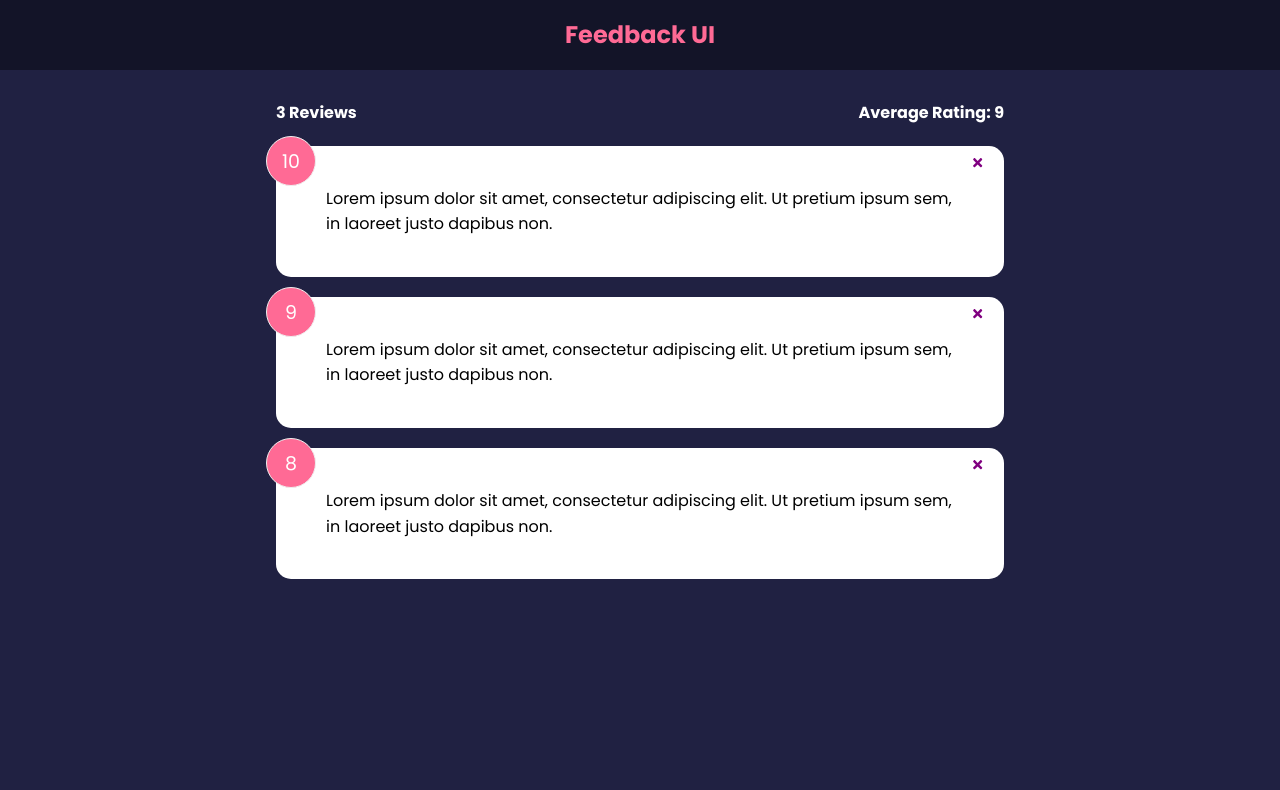
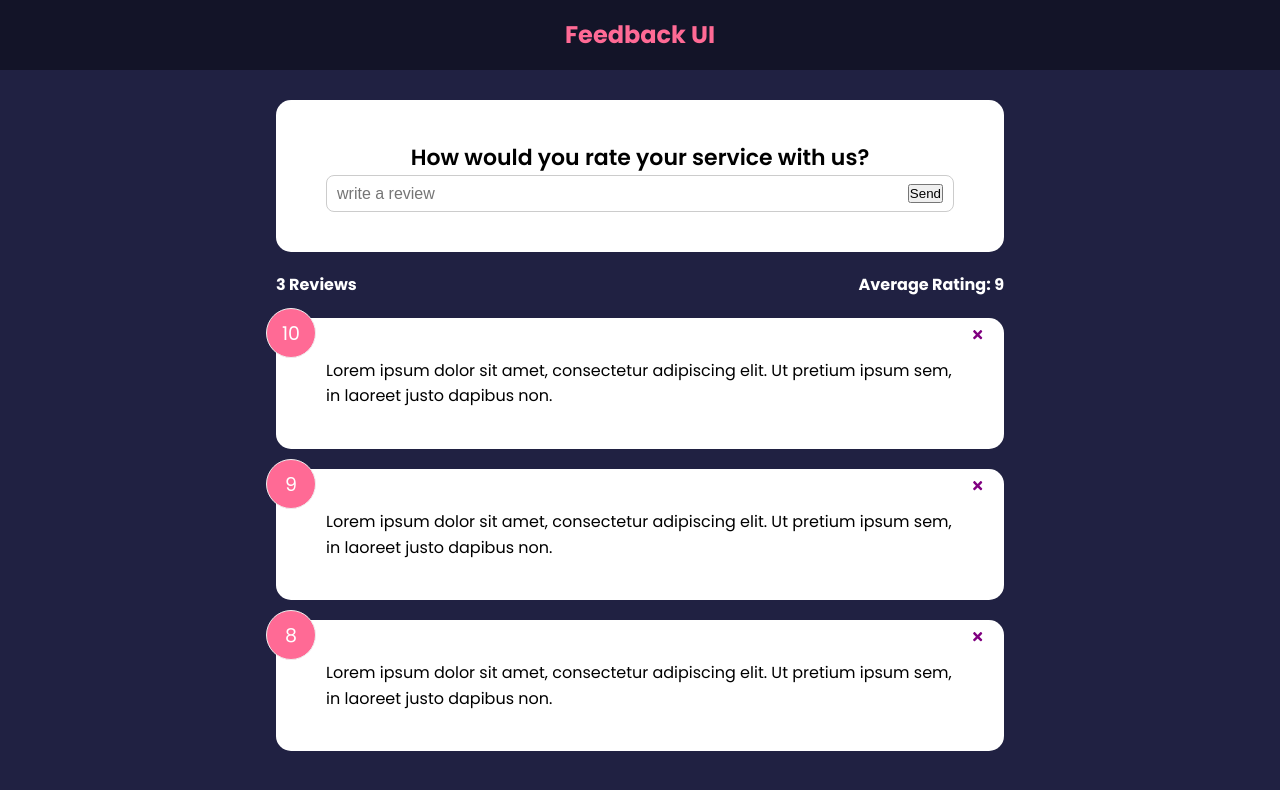
Before and after one commit to OlgaFelczak/Feedback-App, a React (Vite) app: page / in a window 1280 px wide. Shown: the top 790 px of the page. Built offline with nearby package versions, Linux system fonts and the light colour scheme.

Commit message:
Add feedback form input and use state for text

```diff
--- a/src/App.jsx
+++ b/src/App.jsx
@@ -2,6 +2,7 @@
 import Header from './components/Header';
 import FeedbackList from './components/FeedbackList';
 import FeedbackStats from './components/FeedbackStats';
+import FeedbackForm from './components/FeedbackForm';
 import FeedbackData from './data/FeedbackData';
 
 function App() {
@@ -17,6 +18,7 @@
     <>
       <Header />
       <div className="container">
+        <FeedbackForm />
         <FeedbackStats feedback={feedback} />
         <FeedbackList feedback={feedback} handleDelete={deleteFeedback} />
       </div>
--- /dev/null
+++ b/src/components/FeedbackForm.jsx
@@ -0,0 +1,30 @@
+import { useState } from 'react';
+import Card from './shared/Card';
+
+function FeedbackForm() {
+  const [text, setText] = useState('');
+
+  const handleTextChange = (e) => {
+    setText(e.target.value);
+  };
+
+  return (
+    <Card>
+      <form>
+        <h2>How would you rate your service with us?</h2>
+        {/*@todo - rating select component */}
+        <div className="input-group">
+          <input
+            onChange={handleTextChange}
+            type="text"
+            placeholder="write a review"
+            value={text}
+          />
+          <button type="submit">Send</button>
+        </div>
+      </form>
+    </Card>
+  );
+}
+
+export default FeedbackForm;
--- a/src/index.css
+++ b/src/index.css
@@ -70,6 +70,31 @@
   left: -10px;
 }
 
+.input-group {
+  display: flex;
+  flex-direction: row;
+  border: 1px solid #ccc;
+  padding: 8px 10px;
+  border-radius: 8px;
+}
+
+input {
+  flex-grow: 2;
+  border: none;
+  font-size: 16px;
+}
+
+.feedback-stats {
+  color: #fff;
+  display: flex;
+  justify-content: space-between;
+  align-items: center;
+}
+
+input:focus {
+  outline: none;
+}
+
 .close {
   position: absolute;
   top: 10px;
@@ -78,10 +103,3 @@
   background: none;
   border: none;
 }
-
-.feedback-stats {
-  color: #fff;
-  display: flex;
-  justify-content: space-between;
-  align-items: center;
-}
```
